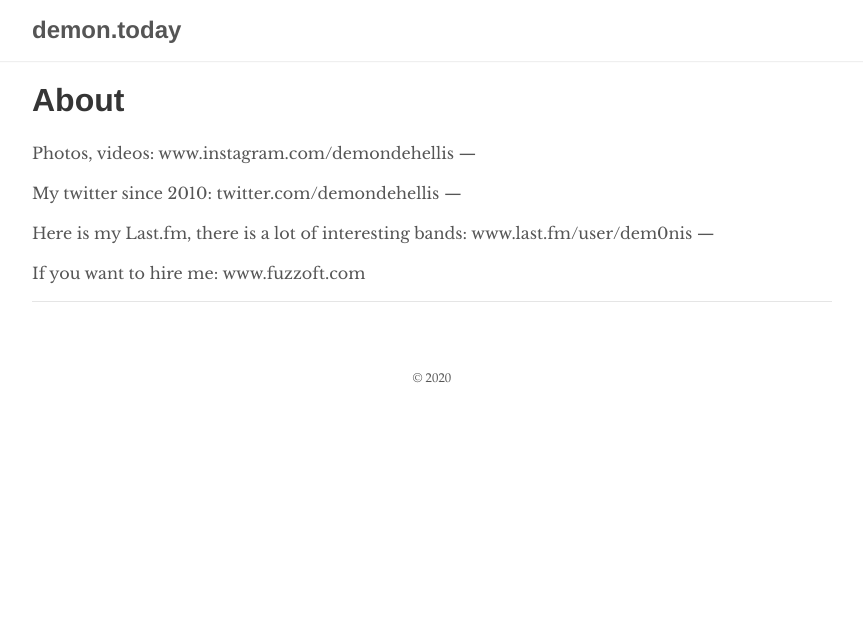
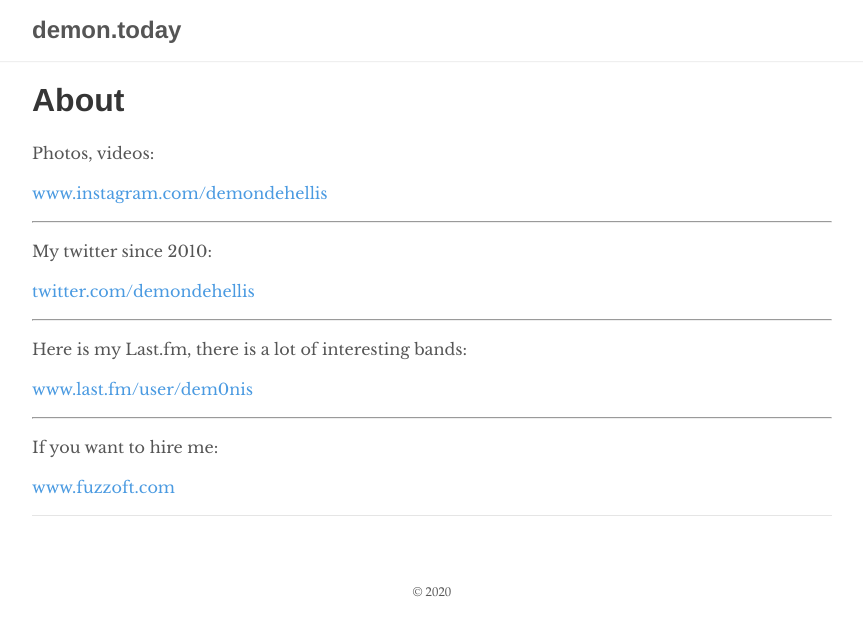
Before and after one commit to demon-today/demon-today.github.io, a Jekyll site: the page built from index.html, in a window 1280 px wide. Shown: the top 636 px of the page, without its empty margins (208-1071 px from the left). Built offline with Jekyll 4.4.1, drawn with Linux system fonts in a browser that asks for light colours; the list of posts is cut into pages by our own code; part of the change alters nothing that is shown.

```diff
--- a/index.html
+++ b/index.html
@@ -5,16 +5,23 @@ title: Home
 # About
 
 Photos, videos:
-www.instagram.com/demondehellis
+
+[www.instagram.com/demondehellis](https://www.instagram.com/demondehellis)
+
 ---
 
 My twitter since 2010:
-twitter.com/demondehellis
+
+[twitter.com/demondehellis](https://twitter.com/demondehellis)
+
 ---
 
 Here is my Last.fm, there is a lot of interesting bands:
-www.last.fm/user/dem0nis
+
+[www.last.fm/user/dem0nis](https://www.last.fm/user/dem0nis)
+
 ---
 
 If you want to hire me:
-www.fuzzoft.com
+
+[www.fuzzoft.com](https://www.fuzzoft.com)
```
